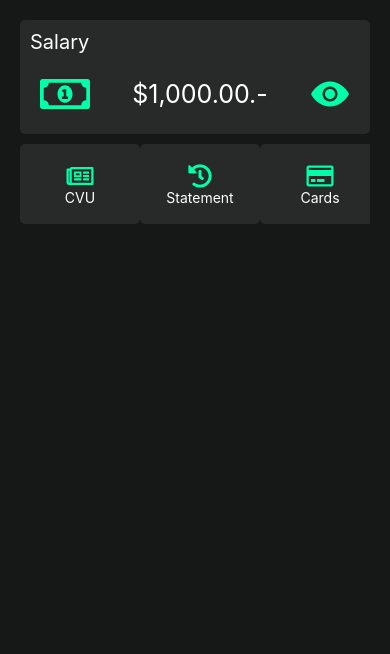
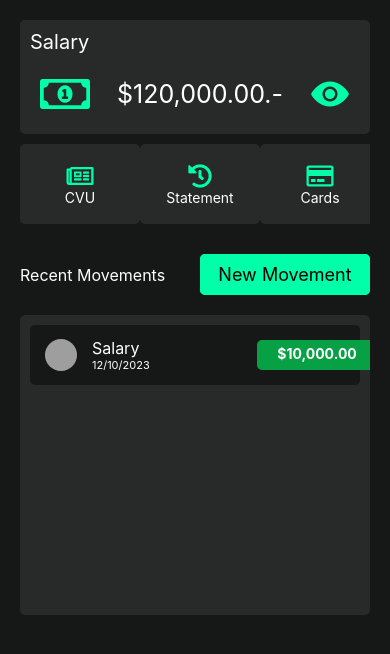
Before and after one commit to ManukBASS/Bank-Z, a React Native app: screen /HomeScreen in a window 390 px wide. Shown: the top 654 px of the page. Built offline with nearby package versions, Linux system fonts and the light colour scheme; grey boxes are pictures that could not be loaded.

Commit message:
feat: adding home movements view  with movement cards

```diff
--- a/app.json
+++ b/app.json
@@ -17,7 +17,7 @@
     },
     "android": {
       "adaptiveIcon": {
-        "foregroundImage": "./assets/adaptive-icon.png",
+        "foregroundImage": "./assets/android.ico",
         "backgroundColor": "#ffffff"
       }
     },
--- /dev/null
+++ b/src/components/common/CardMovement/CardMovement.jsx
@@ -0,0 +1,42 @@
+import React from "react";
+// React Native
+import { View, Text, TouchableOpacity } from "react-native";
+// RN Elements
+import { Avatar } from "@rneui/base";
+// Styles
+import { CardMovementStyles } from "./styles";
+
+export default function CardMovement({ movement, showMoney }) {
+  return (
+    <TouchableOpacity style={CardMovementStyles.cardMovement}>
+      <View style={CardMovementStyles.movementContainer}>
+        <Avatar
+          size={32}
+          rounded
+          source={{
+            uri:
+              movement.userAvatar ||
+              "https://randomuser.me/api/portraits/men/36.jpg",
+          }}
+        />
+        <View style={{ width: 150 }}>
+          <Text style={CardMovementStyles.movementName}>{movement.name}</Text>
+          <Text style={CardMovementStyles.movementDate}>{movement.date}</Text>
+        </View>
+        <Text
+          style={{
+            ...CardMovementStyles.movementAmount,
+            backgroundColor: movement.amount >= 0 ? "#08A045" : "#a70009",
+          }}
+        >
+          {showMoney
+            ? movement.amount.toLocaleString("en-US", {
+                style: "currency",
+                currency: "USD",
+              })
+            : "$ ******"}
+        </Text>
+      </View>
+    </TouchableOpacity>
+  );
+}
--- /dev/null
+++ b/src/components/common/CardMovement/styles.js
@@ -0,0 +1,38 @@
+import { StyleSheet } from "react-native";
+
+export const CardMovementStyles = StyleSheet.create({
+    cardMovement: {
+        height: 60,
+        backgroundColor: "#161717",
+        margin: 10,
+        borderRadius: 5,
+        flexDirection: "row",
+        alignItems: "center",
+        justifyContent: "space-between",
+        paddingHorizontal: 15
+    },
+    movementContainer: {
+        flexDirection: "row",
+        alignItems: "center",
+        gap: 15
+    },
+    movementName: {
+        color: "white",
+        fontSize: 16,
+        maxWidth: 150
+    },
+    movementDate: {
+        color: "white",
+        fontSize: 11
+    },
+    movementAmount: {
+        color: "white",
+        paddingVertical: 5,
+        paddingHorizontal: 10,
+        fontWeight: "bold",
+        borderRadius: 5,
+        width: 120,
+        height: 30,
+        textAlign: "center"
+    }
+})
--- a/src/components/common/MiniCards/MiniCard.jsx
+++ b/src/components/common/MiniCards/MiniCard.jsx
@@ -1,14 +1,18 @@
 import React from "react";
 // React Native
 import { View, Text, TouchableOpacity } from "react-native";
-import { Icon } from "@rneui/themed";
+
 // Styles
 import { MiniCardStyles } from "./style";
 
-export default function MiniCard({ icon, cardText }) {
+export default function MiniCard({ icon, cardText, navigation }) {
   return (
     <View>
-      <TouchableOpacity style={MiniCardStyles.miniCard}>
+      <TouchableOpacity
+        style={MiniCardStyles.miniCard}
+        onPress={navigation}
+        activeOpacity={0.4}
+      >
         {icon}
         <Text style={MiniCardStyles.cardText}>{cardText}</Text>
       </TouchableOpacity>
--- /dev/null
+++ b/src/components/screens/CvuScreen/CvuScreen.jsx
@@ -0,0 +1,12 @@
+// React Native
+import { View, Text } from "react-native";
+import { useSafeAreaInsets } from "react-native-safe-area-context";
+
+export default function CvuScreen() {
+  const { top } = useSafeAreaInsets();
+  return (
+    <View style={{ top: top }}>
+      <Text>CvuScreen</Text>
+    </View>
+  );
+}
--- a/src/components/screens/HomeScreen/HomeScreen.jsx
+++ b/src/components/screens/HomeScreen/HomeScreen.jsx
@@ -9,19 +9,31 @@ import { HomeScreenStyles } from "./styles";
 // Icons
 import { FontAwesome5 } from "@expo/vector-icons";
 import { Ionicons } from "@expo/vector-icons";
+import { Button } from "@rneui/base";
+import CardMovement from "../../common/CardMovement/CardMovement";
 
-// ? Min 37:10 del 2do Video !!
+export function HomeScreen({ navigation }) {
+  const { top } = useSafeAreaInsets();
 
-export function HomeScreen() {
-  const { top } = useSafeAreaInsets();
   const [showMoney, setShowMoney] = useState(true);
-  let num = 1000;
+  const [movements, setMovements] = useState([
+    {
+      id: 1,
+      amount: 10000,
+      date: "12/10/2023",
+      name: "Salary",
+      userAvatar: "https://randomuser.me/api/portraits/men/36.jpg",
+    },
+  ]);
+
+  let num = 120000;
   return (
     <SafeAreaView style={{ ...HomeScreenStyles.containerHome, top: top }}>
       <ScrollView
         style={HomeScreenStyles.scrollViewContainer}
         showsVerticalScrollIndicator={false}
       >
+        {/* SALARY */}
         <View style={HomeScreenStyles.containerAmount}>
           <Text style={HomeScreenStyles.amountTitle}>Salary</Text>
           <View style={HomeScreenStyles.cardMoney}>
@@ -55,10 +67,12 @@ export function HomeScreen() {
             )}
           </View>
         </View>
+        {/* MINI CARDS */}
         <View style={HomeScreenStyles.containerMiniCard}>
           <MiniCard
             icon={<FontAwesome5 name="newspaper" size={24} color="#00ffa8" />}
             cardText={"CVU"}
+            navigation={() => navigation.navigate("Cvu")}
           />
           <MiniCard
             icon={<FontAwesome5 name="history" size={24} color="#00ffa8" />}
@@ -69,6 +83,37 @@ export function HomeScreen() {
             cardText={"Cards"}
           />
         </View>
+        {/* MOVEMENTS SUBTITLE */}
+        <View style={HomeScreenStyles.containerMovementsSubtitle}>
+          <Text style={{ fontSize: 16, color: "white" }}>Recent Movements</Text>
+          <Button
+            title={"New Movement"}
+            type="outline"
+            containerStyle={{
+              width: 170,
+              backgroundColor: "#00ffa8",
+              borderRadius: 5,
+            }}
+            titleStyle={{
+              color: "black",
+            }}
+            buttonStyle={{
+              borderWidth: 1,
+              borderColor: "#00ffa8",
+            }}
+          ></Button>
+        </View>
+
+        {/* MOVEMENTS LIST */}
+        <View style={HomeScreenStyles.containerMovementsList}>
+          {movements.map((movement) => (
+            <CardMovement
+              key={movement.id}
+              movement={movement}
+              showMoney={showMoney}
+            />
+          ))}
+        </View>
       </ScrollView>
     </SafeAreaView>
   );
--- a/src/components/screens/HomeScreen/styles.js
+++ b/src/components/screens/HomeScreen/styles.js
@@ -35,5 +35,17 @@ export const HomeScreenStyles = StyleSheet.create({
         flexDirection: "row",
         justifyContent: "space-between",
         paddingVertical: 10
+    },
+    containerMovementsSubtitle: {
+        flexDirection: "row",
+        justifyContent: "space-between",
+        alignItems: "center",
+        marginVertical: 20
+    },
+    containerMovementsList: {
+        minHeight: 300,
+        backgroundColor: "#282929",
+        borderRadius: 5,
+        marginBottom: 50
     }
 })
--- a/src/components/screens/LoginScreen/LoginScreen.jsx
+++ b/src/components/screens/LoginScreen/LoginScreen.jsx
@@ -44,10 +44,11 @@ export function LoginScreen({ navigation }) {
             containerStyle={{
               backgroundColor: "#00ffa8",
               width: 200,
+              borderRadius: 5,
             }}
             buttonStyle={{
-              borderBlockColor: "#00ffa8",
-              border: 1,
+              borderWidth: 1,
+              borderColor: "#00ffa8",
             }}
             titleStyle={{
               color: "black",
--- a/src/router/StackNavigation.jsx
+++ b/src/router/StackNavigation.jsx
@@ -3,6 +3,7 @@ import { createStackNavigator } from "@react-navigation/stack";
 // Components
 import { LoginScreen } from "../components/screens/LoginScreen/LoginScreen";
 import { HomeScreen } from "../components/screens/HomeScreen/HomeScreen";
+import CvuScreen from "../components/screens/CVUScreen/CvuScreen";
 
 const Stack = createStackNavigator();
 
@@ -15,6 +16,7 @@ export function StackNavigation() {
     >
       <Stack.Screen name="Login" component={LoginScreen} />
       <Stack.Screen name="HomeScreen" component={HomeScreen} />
+      <Stack.Screen name="Cvu" component={CvuScreen} />
     </Stack.Navigator>
   );
 }
```
Also changed, not shown: 1 other file (tests, documents, lock files or other folders).
